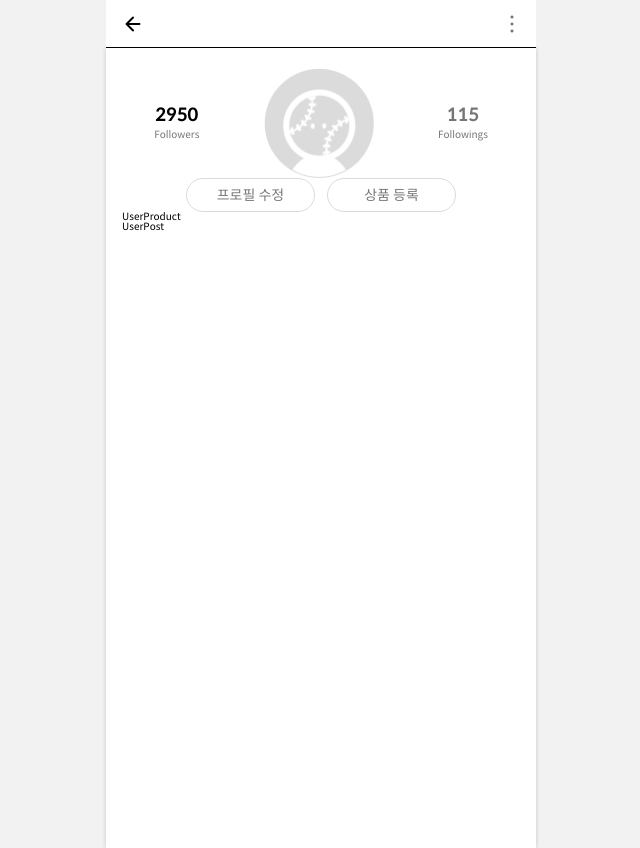
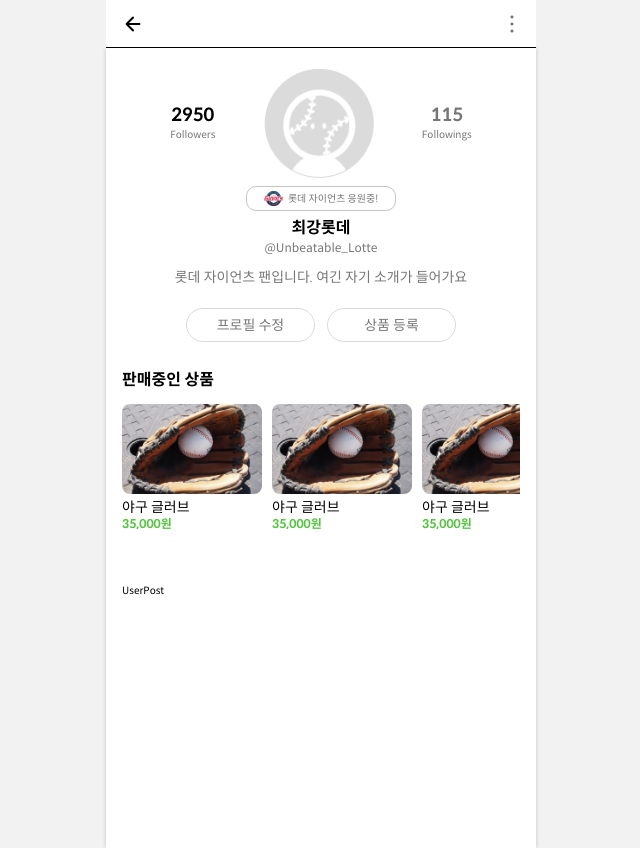
Before and after one commit to FRONTENDSCHOOL5/final-08-Off-field-baseball, a React (Create React App) app: page /profile in a window 1280 px wide. Shown: the whole page, without its empty margins (319-959 px from the left). Built offline with nearby package versions, Linux system fonts and the light colour scheme.

Commit message:
Style: 유저 프로필 페이지의 판매중인 상품 UI 스타일 완료

```diff
--- a/src/pages/Profile/ProfileHeader/ProfileHeader.jsx
+++ b/src/pages/Profile/ProfileHeader/ProfileHeader.jsx
@@ -3,6 +3,7 @@ import styled from 'styled-components';
 import UserBtns from './UserBtns';
 import MyBtns from './MyBtns';
 import { BASIC_PROFILE_LG } from '../../../styles/CommonIcons';
+import { GIANTS } from '../../../styles/CommonImages';
 
 export default function ProfileHeader() {
   return (
@@ -18,7 +19,17 @@ export default function ProfileHeader() {
           <p>Followings</p>
         </Follow>
       </UserHeader>
-      <MyTeamShow />
+      <MyTeamShow>
+        <img src={GIANTS} srcSet='' alt='내가 응원하는 팀' />
+        <span>롯데 자이언츠 응원중!</span>
+      </MyTeamShow>
+      <UserInfo>
+        <h2>최강롯데</h2>
+        <p className='id'>@Unbeatable_Lotte</p>
+        <p className='text'>
+          롯데 자이언츠 팬입니다. 여긴 자기 소개가 들어가요
+        </p>
+      </UserInfo>
       {/* <UserBtns /> */}
       <MyBtns />
     </ProfileHeaderWrapper>
@@ -28,16 +39,19 @@ export default function ProfileHeader() {
 const ProfileHeaderWrapper = styled.div`
   display: flex;
   flex-direction: column;
+  padding-bottom: 24px;
+  margin-bottom: 6px;
 `;
 
 const UserHeader = styled.div`
   display: flex;
-  justify-content: space-around;
+  justify-content: space-evenly;
   align-items: center;
   img {
     width: 110px;
     aspect-ratio: 1 / 1;
   }
+  margin-bottom: 8px;
 `;
 
 const Follow = styled.div`
@@ -57,4 +71,47 @@ const Follow = styled.div`
   ${({ followings }) => followings && `strong { color: var(--gray-400)}`};
 `;
 
-const MyTeamShow = styled.div``;
+const MyTeamShow = styled.div`
+  display: flex;
+  align-items: center;
+  border: 1px solid var(--gray-300);
+  border-radius: 10px;
+  padding: 4px;
+  width: 150px;
+  margin: 0 auto;
+  justify-content: center;
+  gap: 4px;
+  cursor: default;
+  img {
+    width: 20px;
+  }
+
+  span {
+    color: var(--gray-400);
+  }
+
+  margin-bottom: 9px;
+`;
+
+const UserInfo = styled.div`
+  margin: 0 auto;
+  text-align: center;
+  margin-bottom: 24px;
+  h2 {
+    font-size: 1.6rem;
+    font-weight: bold;
+    margin-bottom: 6px;
+  }
+  p {
+    color: var(--gray-400);
+  }
+
+  p.id {
+    font-size: 1.2rem;
+    margin-bottom: 16px;
+  }
+
+  p.text {
+    font-size: 1.4rem;
+  }
+`;
--- a/src/pages/Profile/UserProduct/UserProduct.jsx
+++ b/src/pages/Profile/UserProduct/UserProduct.jsx
@@ -1,5 +1,72 @@
 import React from 'react';
+import styled from 'styled-components';
+import TEST from '../../../assets/images/test.jpg';
 
 export default function UserProduct() {
-  return <div>UserProduct</div>;
+  return (
+    <UserProductWrapper>
+      <h2>판매중인 상품</h2>
+      <UserProductList>
+        <UserProductItem>
+          <img src={TEST} alt='해당 상품의 이름' />
+          <p>야구 글러브</p>
+          <strong>35,000원</strong>
+        </UserProductItem>
+        <UserProductItem>
+          <img src={TEST} alt='해당 상품의 이름' />
+          <p>야구 글러브</p>
+          <strong>35,000원</strong>
+        </UserProductItem>
+        <UserProductItem>
+          <img src={TEST} alt='해당 상품의 이름' />
+          <p>야구 글러브</p>
+          <strong>35,000원</strong>
+        </UserProductItem>
+        <UserProductItem>
+          <img src={TEST} alt='해당 상품의 이름' />
+          <p>야구 글러브</p>
+          <strong>35,000원</strong>
+        </UserProductItem>
+      </UserProductList>
+    </UserProductWrapper>
+  );
 }
+
+const UserProductWrapper = styled.div`
+  height: 208px;
+  padding-bottom: 20px;
+  margin-bottom: 6px;
+
+  h2 {
+    font-size: 1.6rem;
+    font-weight: bold;
+    margin-bottom: 16px;
+  }
+`;
+
+const UserProductList = styled.ul`
+  display: flex;
+  gap: 10px;
+  overflow-x: scroll;
+  overflow-y: hidden;
+`;
+
+const UserProductItem = styled.li`
+  img {
+    width: 140px;
+    height: 90px;
+    object-fit: cover;
+    border-radius: 8px;
+  }
+
+  p {
+    font-size: 1.4rem;
+    margin: 6px 0 4px;
+  }
+
+  strong {
+    font-size: 1.2rem;
+    color: var(--primary-color);
+    font-weight: bold;
+  }
+`;
```
Also changed, not shown: src/assets/images/test.jpg (added).
